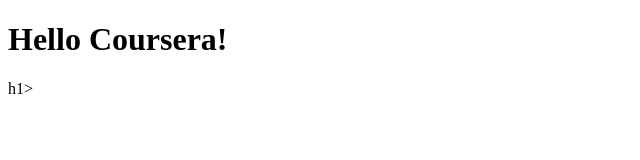
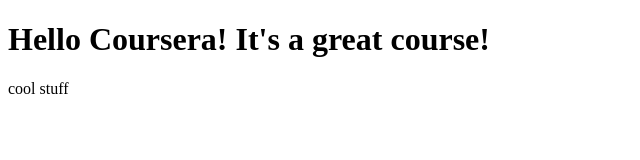
Before and after one commit to sagekreyol/Coursera-Test, a plain HTML site: page site/index.html in a window 1280 px wide. Shown: the whole page, without its empty margins (0-640 px from the left). Drawn offline with Linux system fonts and the light colour scheme.

Commit message:
Small addition

```diff
--- a/site/index.html
+++ b/site/index.html
@@ -4,6 +4,7 @@
 	<title>Hello Coursera!</title>
 </head>
 <body>
-<h1>Hello Coursera!</h1>h1>
+<h1>Hello Coursera! It's a great course!</h1>
+<p>cool stuff</p>
 </body>
 </html>
```
